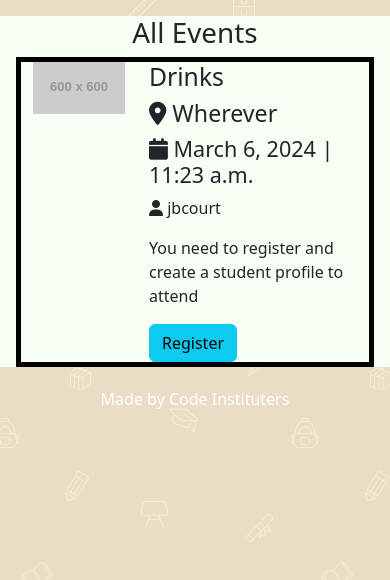
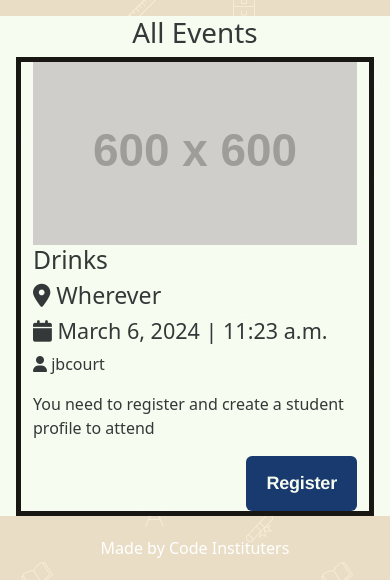
Before and after one commit to bvelizmera/Reinhardt-s-Raiders-Django-Hackathon, a Django app: page / in a window 390 px wide. Shown: the part 264-844 px from the top of the page. Run offline with Django 4.2, Linux system fonts and the light colour scheme; data comes from the database, SQL or seed files in the repository; grey boxes labelled with a size stand in for pictures from a placeholder-image service; some libraries are stand-ins or nearby versions.

Commit message:
add responsivity

```diff
--- a/event/templates/event/event.html
+++ b/event/templates/event/event.html
@@ -12,12 +12,12 @@
 <div class="">
     {% for event in event_queryset %}
         <section class="event-section row m-1">
-            <div class="col-4">
+            <div class="col-12 col-lg-4">
                 <div class="aspect-ratio">
                     <image src="https://placehold.co/600x600">
                 </div>
             </div>
-            <div class="col-8">
+            <div class="col-12 col-lg-8">
                 <h2>{{ event.name }}</h2>
                 <h3><i class="fa-solid fa-location-dot"></i> {{ event.location }}</h3>
                 <h4><i class="fa-solid fa-calendar"></i> {{ event.date }} | {{ event.time }}</h4>
@@ -35,14 +35,14 @@
                     <p class="create_profile_warning">You need to register and create a student profile to attend</p>
                     <form action="{% url 'redirect_to_signup' %}" method="POST">
                         {% csrf_token %}
-        <button type="submit" name="new_student" class="btn btn-info">Register</button>
+                        <button type="submit" name="new_student" class="button float-end">Register</button>
                     </form>
                     <!-- Registered users must also have a student profile -->
                     {% elif not is_student %}
                     <p class="create_profile_warning">You need to create a student profile to attend</p>
                     <form action="{% url 'non_student' %}" method="POST">
                         {% csrf_token %}
-        <button type="submit" name="new_student" value="{{ user.username }}" class="btn btn-info">Create Profile</button>
+                        <button type="submit" name="new_student" value="{{ user.username }}" class="button float-end">Create Profile</button>
                     </form>
                 {% endif %}
             </div>
--- a/static/css/style.css
+++ b/static/css/style.css
@@ -25,7 +25,7 @@
 
 .container{
     background-color: var(--light);
-    opacity: 1;
+    opacity: 0.9;
 }
 
 .aspect-ratio {
```
Lines whose indentation alone changed are shown as unchanged.
